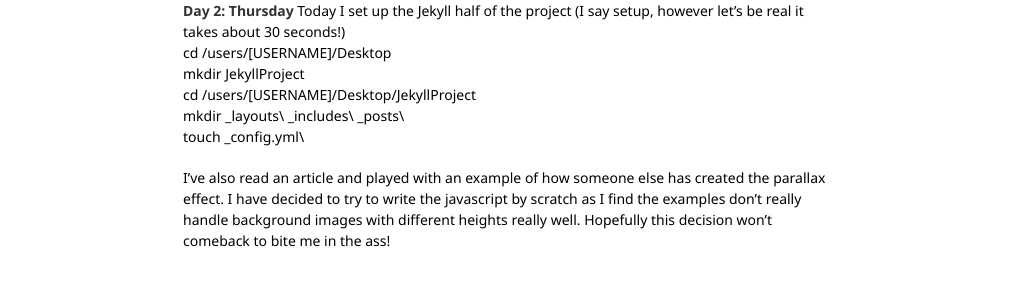
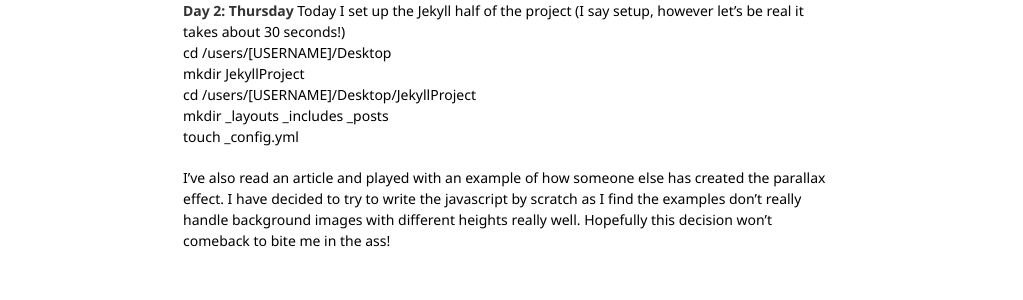
Before and after one commit to syeef/syeefkarim-2016-v0, a Jekyll site: the page built from _posts/2013-09-04-5-days-to-deploy-week-1.md, in a window 1280 px wide. Shown: the part 659-959 px from the top of the page, without its empty margins (128-1151 px from the left). Built offline with Jekyll 4.4.1, drawn with Linux system fonts in a browser that asks for light colours; Markdown is read by kramdown in place of the engine named in the settings.

```diff
--- a/_posts/2013-09-04-5-days-to-deploy-week-1.md
+++ b/_posts/2013-09-04-5-days-to-deploy-week-1.md
@@ -18,7 +18,7 @@ Today I set up the Jekyll half of the project (I say setup, however let's be rea
 cd /users/[USERNAME]/Desktop
 mkdir JekyllProject
 cd /users/[USERNAME]/Desktop/JekyllProject
-mkdir \_layouts\ \_includes\ \_posts\
-touch \_config.yml\
+mkdir \_layouts \_includes \_posts
+touch \_config.yml
 
 I've also read an article and played with an example of how someone else has created the parallax effect. I have decided to try to write the javascript by scratch as I find the examples don't really handle background images with different heights really well. Hopefully this decision won't comeback to bite me in the ass!
```
